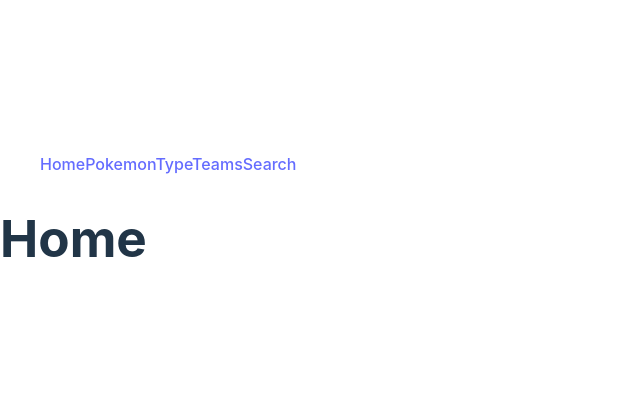
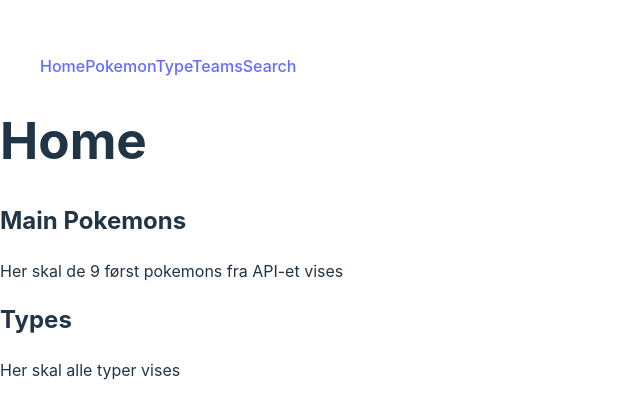
Before and after one commit to MaleneRJohansen/eksamen, a React (Vite) app in the folder FRONTEND/: page / in a window 1280 px wide. Shown: the part 182-600 px from the top of the page, without its empty margins (0-640 px from the left). Built offline with nearby package versions, Linux system fonts and the light colour scheme.

Commit message:
Lagt inn krav for de ulike sidene

```diff
--- a/FRONTEND/src/components/Home.jsx
+++ b/FRONTEND/src/components/Home.jsx
@@ -4,9 +4,17 @@ import Pokemon from './Pokemon'
 
 function Home() {
   return (
-    <div>
+    <>
       <h1>Home</h1>
-    </div>
+      <section>
+        <h2>Main Pokemons</h2>
+        <p>Her skal de 9 først pokemons fra API-et vises</p>
+      </section>
+      <section>
+        <h2>Types</h2>
+        <p>Her skal alle typer vises</p>
+      </section>
+    </>
   )
 }
 
--- a/FRONTEND/src/components/Pokemon.jsx
+++ b/FRONTEND/src/components/Pokemon.jsx
@@ -2,9 +2,10 @@ import React from 'react'
 
 function Pokemon() {
   return (
-    <div>
+    <>
       <h1>Pokemon</h1>
-    </div>
+      <p>Skal vise den gjeldene pokemonens tilhørende type(r), bilde, stats og abilities i henhold til skissen</p>
+    </>
   )
 }
 
--- a/FRONTEND/src/components/SearchResult.jsx
+++ b/FRONTEND/src/components/SearchResult.jsx
@@ -2,9 +2,10 @@ import React from 'react'
 
 function SearchResult() {
   return (
-    <div>
+    <>
       <h1>Search results</h1>
-    </div>
+      <p>Skal vise søkeresultater eller at søket ikke finnes.</p>
+    </>
   )
 }
 
--- a/FRONTEND/src/components/Teams.jsx
+++ b/FRONTEND/src/components/Teams.jsx
@@ -2,9 +2,9 @@ import React from 'react'
 
 function Teams() {
   return (
-    <div>
+    <>
       <h1>Teams</h1>
-    </div>
+    </>
   )
 }
 
--- a/FRONTEND/src/components/Type.jsx
+++ b/FRONTEND/src/components/Type.jsx
@@ -2,9 +2,10 @@ import React from 'react'
 
 function Type() {
   return (
-    <div>
+    <>
       <h1>Type</h1>
-    </div>
+      <p>Her vises alle pokemons under en bestemt type.</p>
+    </>
   )
 }
 
```
